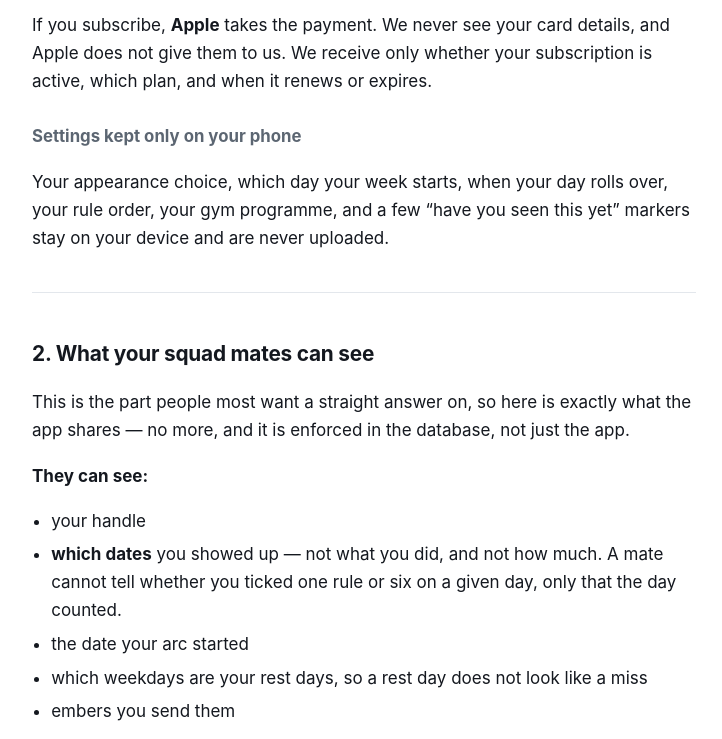
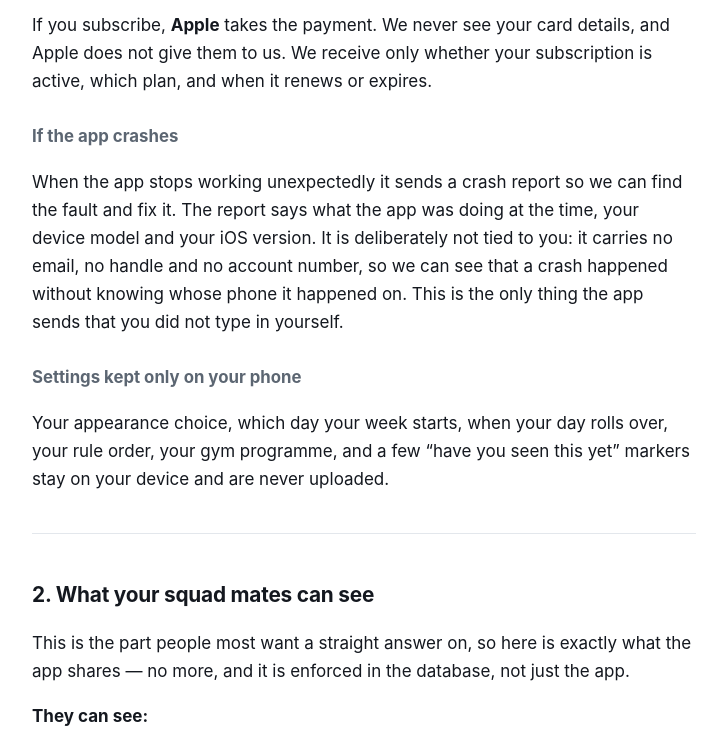
Before and after one commit to jjjzp8p626-bot/arcsquads-site, a plain HTML site: page privacy/index.html in a window 1280 px wide. Shown: the part 1900-2639 px from the top of the page, without its empty margins (276-998 px from the left). Drawn offline with Linux system fonts and the light colour scheme.

Commit message:
Disclose Sentry: crash reports, and what they deliberately do not carry
Section 3 named four companies that handle your information; Sentry was not
among them, yet the production app has sent crash reports since build 13.
Crash reports are diagnostics data about a person's device, so a fifth
processor was receiving data this policy did not mention — a gap for UK data
protection and for Apple's own App Privacy questionnaire.

Adds the Sentry row, names it in the international-transfer sentence, and
adds "If the app crashes" to section 1, where the collecting is actually
listed. The wording is specific because the setup is: sendDefaultPii is off,
nothing calls Sentry.setUser(), and performance tracing is disabled, so a
report carries no email, no handle and no account number. Worth saying
plainly rather than leaving as a company name in a table.

The existing "no advertising, no tracking, no analytics, no profiling" claim
stays true — crash reporting is none of those — and a reader can now see
exactly where that line sits.

Last updated moves to 27 August 2026.

```diff
--- a/privacy/index.html
+++ b/privacy/index.html
@@ -123,6 +123,13 @@ kind &mdash; that is a deliberate design decision, not an oversight.</p>
 and Apple does not give them to us. We receive only whether your subscription is active,
 which plan, and when it renews or expires.</p>
 
+<h3>If the app crashes</h3>
+<p>When the app stops working unexpectedly it sends a crash report so we can find the
+fault and fix it. The report says what the app was doing at the time, your device model
+and your iOS version. It is deliberately not tied to you: it carries no email, no handle
+and no account number, so we can see that a crash happened without knowing whose phone it
+happened on. This is the only thing the app sends that you did not type in yourself.</p>
+
 <h3>Settings kept only on your phone</h3>
 <p>Your appearance choice, which day your week starts, when your day rolls over, your rule
 order, your gym programme, and a few &ldquo;have you seen this yet&rdquo; markers stay on your
@@ -166,13 +173,14 @@ and none of them may use it for their own purposes.</p>
   <tr><th>Company</th><th>What they get</th><th>What for</th></tr>
   <tr><td>Supabase</td><td>Your email, handle, arc, check-ins and squad data</td><td>Our database and sign-in system</td></tr>
   <tr><td>Resend</td><td>Your email address only</td><td>Delivering your 6-digit sign-in code</td></tr>
+  <tr><td>Sentry</td><td>Crash reports: what the app was doing when it stopped working, your device model and your iOS version. <strong>Not your email, handle or account.</strong></td><td>Telling us the app crashed, so we can fix it</td></tr>
   <tr><td>RevenueCat</td><td>An anonymous account number and your subscription status. <strong>Not your email or handle.</strong></td><td>Checking whether your subscription is active</td></tr>
   <tr><td>Apple</td><td>Your payment details</td><td>Taking the payment. Apple is the seller of record &mdash; we never see your card.</td></tr>
 </table>
 
 <p><strong>Where your information is processed:</strong> your database is hosted in the
 <strong>United Kingdom</strong> (Supabase region: West Europe, London). Your email, handle,
-arc, check-ins and squad data stay in the UK. Resend, RevenueCat and Apple process data in
+arc, check-ins and squad data stay in the UK. Resend, RevenueCat, Sentry and Apple process data in
 the UK, EU and United States under standard international transfer terms.</p>
 
 <hr>
```
